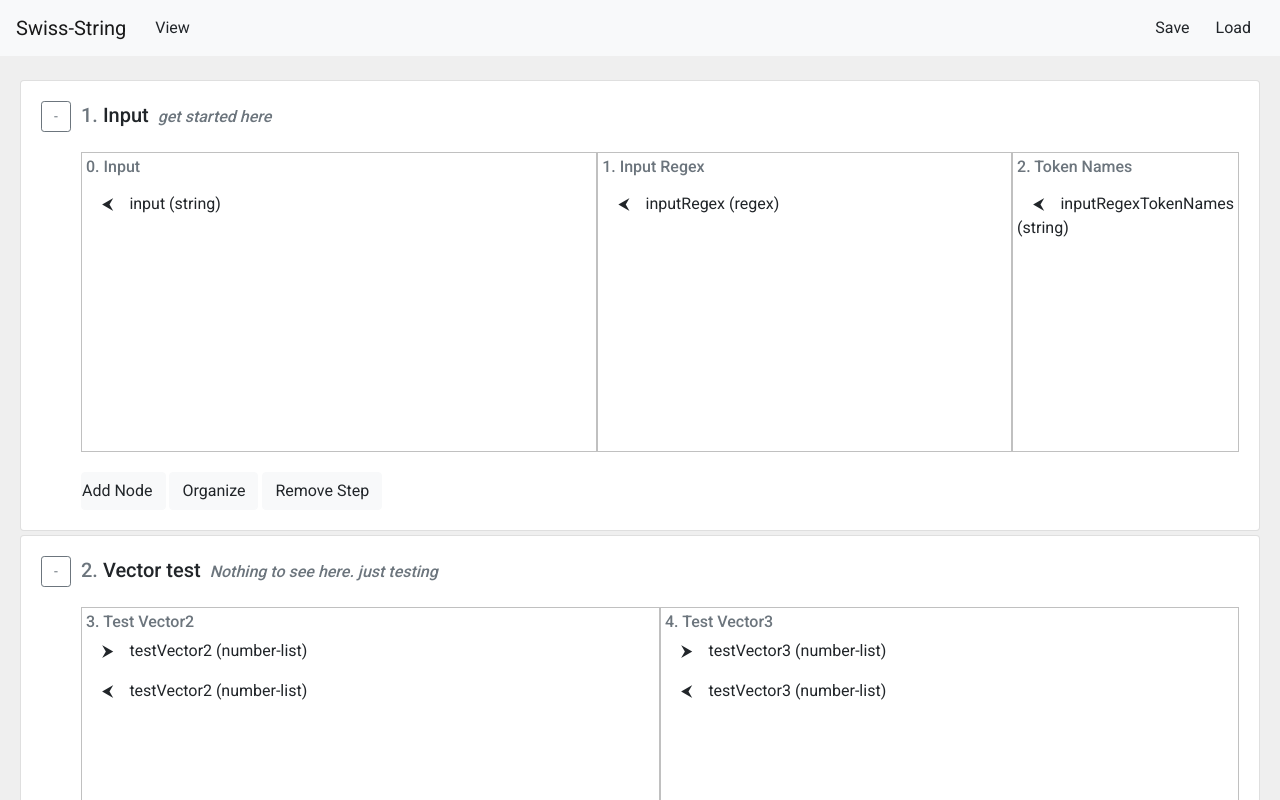
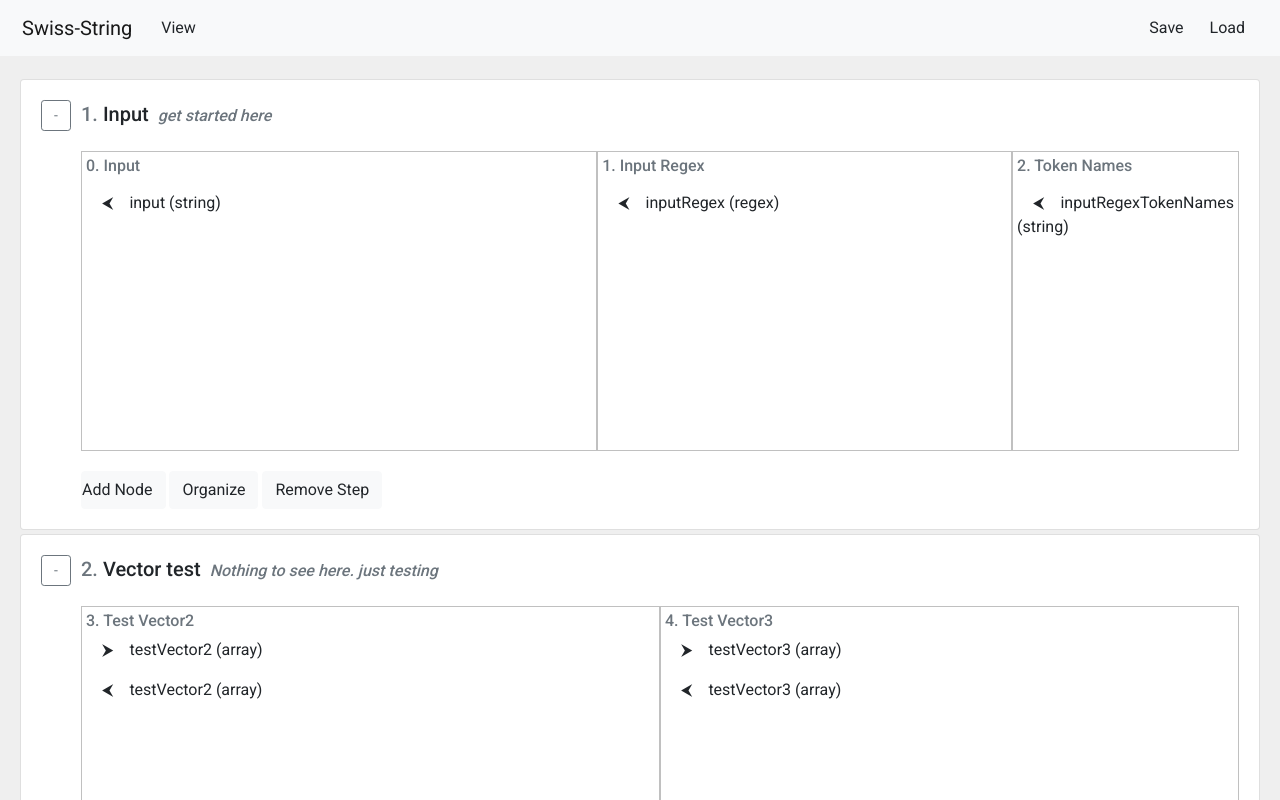
Before and after one commit to vicksonzero/swiss-string, an Angular app: page / in a window 1280 px wide. Shown: the top 800 px of the page. Built offline with nearby package versions, Linux system fonts and the light colour scheme.

Commit message:
Toolbar styles; Navbar styles

```diff
--- a/src/app/app.component.html
+++ b/src/app/app.component.html
@@ -1,4 +1,5 @@
-<nav class="navbar navbar-expand-lg navbar-light bg-light">
+<nav class="navbar fixed-top navbar-expand-lg navbar-light bg-light"
+  [style.paddingLeft]="((isMobile ? 8 : 20)+2) + 'px'" [style.paddingRight]="((isMobile ? 8 : 20)+2) + 'px'">
   <a class="navbar-brand" href="#">Swiss-String</a>
   <a class="btn" href="#">View</a>
   <!-- Toggle Data Flow Lines -->
--- a/src/app/app.component.scss
+++ b/src/app/app.component.scss
@@ -5,6 +5,7 @@
   width: 100%;
   height: calc(100% - 32px);
   background-color: #888;
+  margin-top: 55px;
 }
 
 nav{
--- a/src/app/column/column.component.scss
+++ b/src/app/column/column.component.scss
@@ -3,3 +3,7 @@
   border: 1px silver solid;
   display:block;
 }
+
+.toolbar{
+  display: flex;
+}
--- a/src/app/s/new-model/app1.json
+++ b/src/app/s/new-model/app1.json
@@ -117,14 +117,16 @@
       "inputs": [
         {
           "name": "testVector2",
-          "type": "number-list",
+          "type": "array",
+          "arrayOf": "number",
           "editor": "vector2"
         }
       ],
       "outputs": [
         {
           "name": "testVector2",
-          "type": "number-list",
+          "type": "array",
+          "arrayOf": "number",
           "destinations": []
         }
       ]
@@ -136,14 +138,16 @@
       "inputs": [
         {
           "name": "testVector3",
-          "type": "number-list",
+          "type": "array",
+          "arrayOf": "number",
           "editor": "vector3"
         }
       ],
       "outputs": [
         {
           "name": "testVector3",
-          "type": "number-list",
+          "type": "array",
+          "arrayOf": "number",
           "destinations": []
         }
       ]
```
